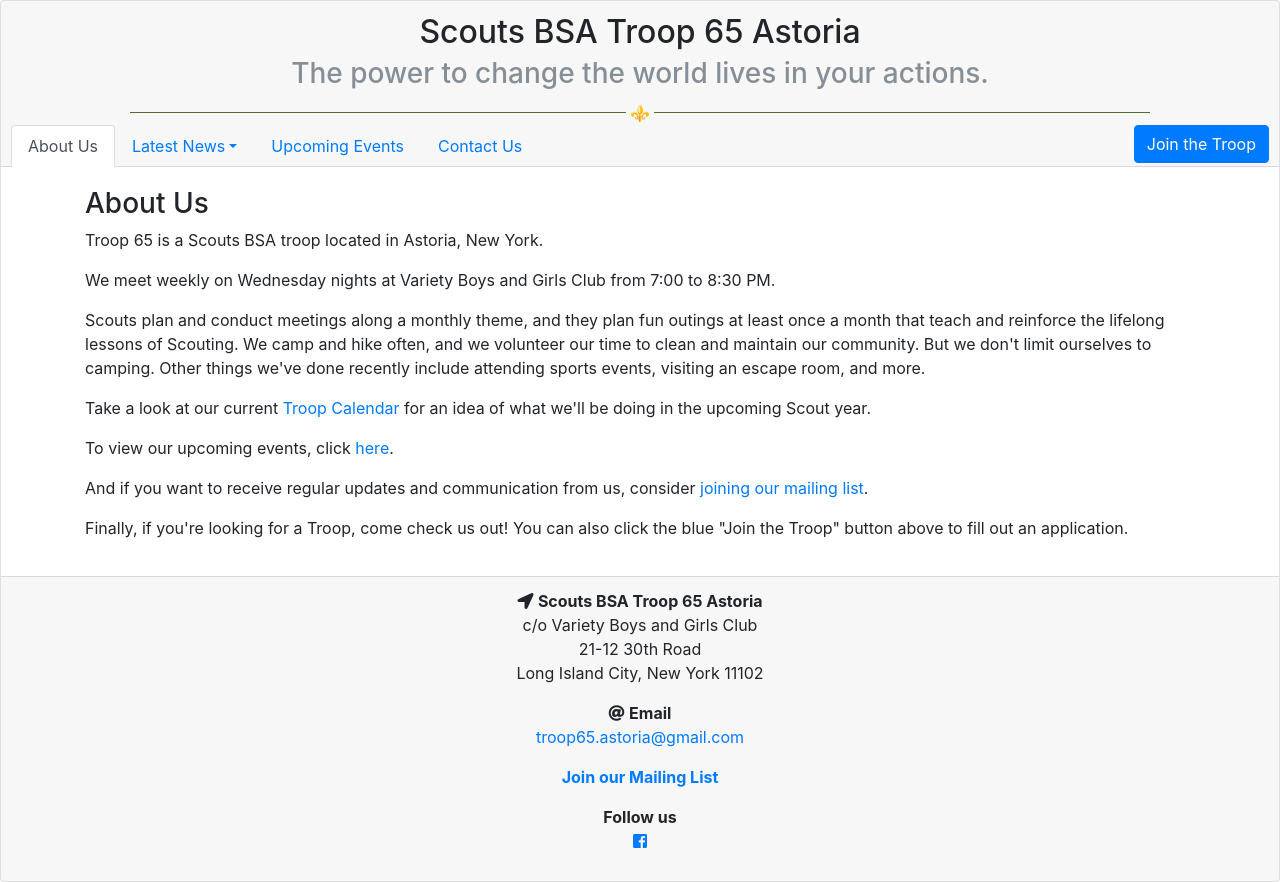
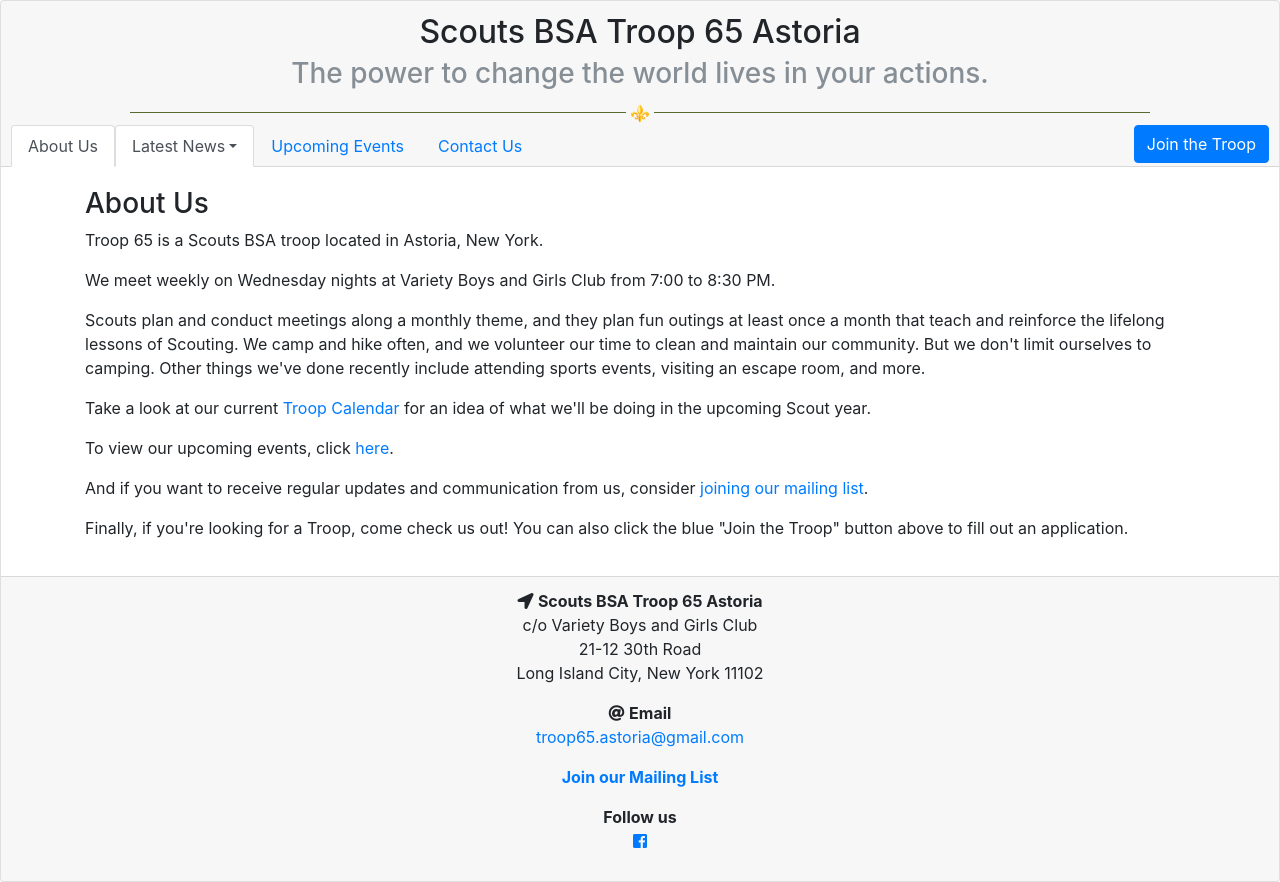
Before and after one commit to t65q/t65q.org, a Flask app: page / in a window 1280 px wide. Run offline with Flask 2, Linux system fonts and the light colour scheme; some libraries are stand-ins or nearby versions.

Commit message:
fix active page for news

```diff
--- a/t65q/templates/base.html
+++ b/t65q/templates/base.html
@@ -56,7 +56,7 @@
                         {% for href, id, caption in navigation_bar %}
                             {% if id == 'news' %}
                             <li class="nav-item dropdown">
-                                <a class="nav-link dropdown-toggle" href="#" id="navbarDropdown" role="button" data-toggle="dropdown" aria-haspopup="true" aria-expanded="false">{{caption|e}}</a>
+                                <a class="nav-link dropdown-toggle active" href="#" id="navbarDropdown" role="button" data-toggle="dropdown" aria-haspopup="true" aria-expanded="false">{{caption|e}}</a>
                                 <div class="dropdown-menu" aria-labelledby="navbarDropdown">
                                 {% for publication, caption in subnavigation_bar %}
                                     <a class="dropdown-item" href="/news?publication={{publication|e}}">{{caption|e}}</a>
```
